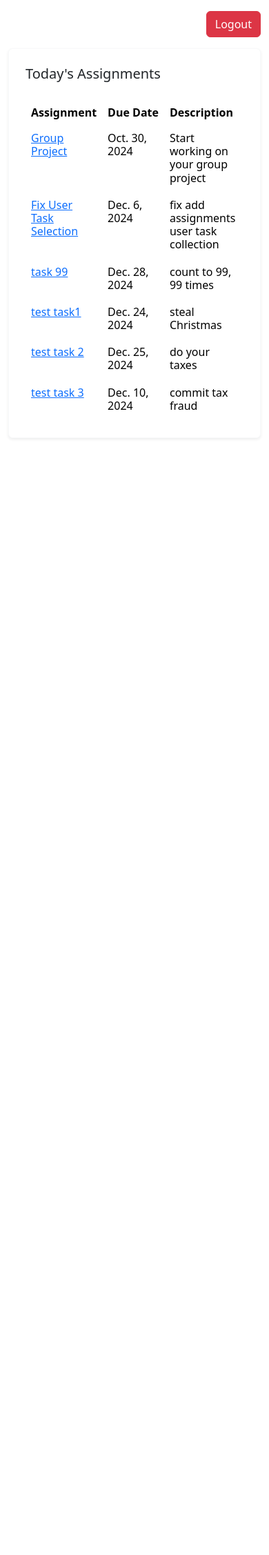
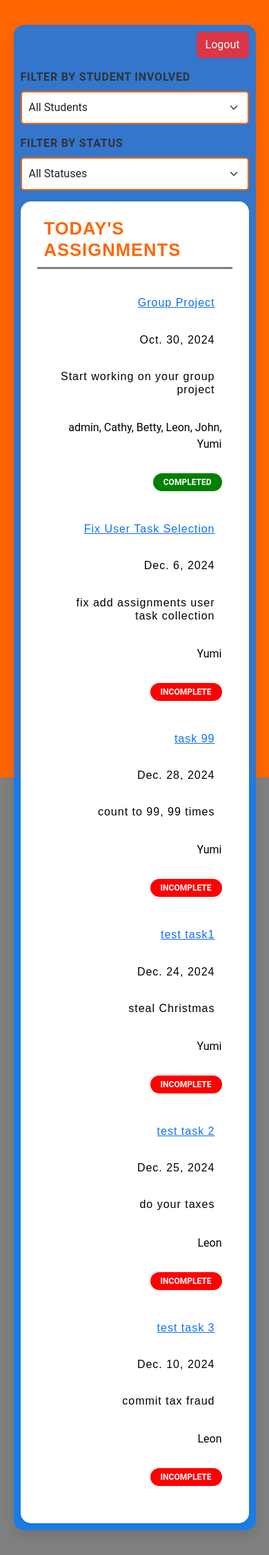
Before and after one commit to Ces-r/3340-softwareproject, a Django app: page /all_assignments/ in a window 390 px wide. Shown: the whole page at 69% size. Before the commit the page ends 636 px from the top, so only its background shows below. Run offline with Django 5.2, Linux system fonts and the light colour scheme; data comes from the database, SQL or seed files in the repository; both versions use the stored data as it was after the commit.

Commit message:
added 1 line to views, worked on all_assignments, assigner html and css fies

```diff
--- /dev/null
+++ b/project/app/static/css/all_assignments.css
@@ -0,0 +1,157 @@
+/* General Styles */
+body {
+    background: linear-gradient(to bottom, #ff6600 50%, #808080 50%); /* Grey */
+    font-family: 'Roboto', sans-serif;
+    color: #333;
+    transition: background-color 0.3s, color 0.3s;
+    margin: 0;
+    padding: 0;
+}
+
+h1, h2, h3, h4, h5, h6 {
+    font-family: 'Poppins', sans-serif;
+    letter-spacing: 1px;
+    margin: 0;
+    padding: 0 10px;
+}
+
+/* Container */
+.container {
+    margin-top: 20px;
+    padding: 20px;
+    background-color: rgba(0, 123, 255, 0.8); /* Blue with transparency */
+    border-radius: 15px;
+    box-shadow: 0 10px 20px rgba(0, 0, 0, 0.1);
+    max-width: 90%;
+    margin: 20px auto;
+}
+
+/* Card */
+.widget-card {
+    border: none;
+    border-radius: 15px;
+    overflow: hidden;
+    background: #fff;
+    transition: transform 0.3s;
+}
+
+/* Card Title */
+.widget-card-title {
+    color: #ff6600; /* Orange */
+    font-size: 1.6em;
+    font-weight: bold;
+    border-bottom: 3px solid #808080; /* Grey */
+    padding-bottom: 10px;
+    text-transform: uppercase;
+}
+
+/* Filter Labels */
+.form-label {
+    font-weight: bold;
+    color: #333;
+    text-transform: uppercase;
+    letter-spacing: 0.05em;
+}
+
+/* Select Inputs */
+.form-select {
+    border: 2px solid #ff6600; /* Orange */
+    border-radius: 5px;
+    padding: 10px;
+    font-size: 1em;
+    margin-bottom: 10px;
+    transition: border-color 0.3s, box-shadow 0.3s;
+}
+
+.form-select:focus {
+    border-color: #808080; /* Grey */
+    box-shadow: 0 0 10px rgba(128, 128, 128, 0.3); /* Grey */
+}
+
+/* Table */
+.table {
+    color: #333;
+    margin-top: 20px;
+    width: 100%;
+    border-spacing: 0 10px;
+}
+
+.table thead th {
+    background-color: #ff6600; /* Orange */
+    color: #ffffff;
+    font-weight: bold;
+    text-transform: uppercase;
+    padding: 15px;
+    border: none;
+}
+
+.table tbody tr {
+    border: none;
+    border-radius: 15px;
+    overflow: hidden;
+    transition: background-color 0.3s;
+}
+
+.table tbody tr:hover {
+    background-color: #f1f1f1;
+}
+
+.table tbody td {
+    padding: 15px;
+    background-color: #ffffff;
+}
+
+/* Status Badges */
+.bg-success {
+    background-color: #008000 !important; /* Green */
+    color: #ffffff;
+    border-radius: 20px;
+    padding: 7px 15px;
+    font-weight: bold;
+    text-transform: uppercase;
+}
+
+.bg-danger {
+    background-color: #ff0000 !important; /* Red */
+    color: #ffffff;
+    border-radius: 20px;
+    padding: 7px 15px;
+    font-weight: bold;
+    text-transform: uppercase;
+}
+
+/* Responsive Design */
+@media (max-width: 768px) {
+    .container {
+        padding: 10px;
+    }
+
+    .table thead {
+        display: none;
+    }
+
+    .table, .table tbody, .table tr, .table td {
+        display: block;
+        width: 100%;
+    }
+
+    .table tr {
+        margin-bottom: 15px;
+    }
+
+    .table td {
+        text-align: right;
+        padding-left: 50%;
+        position: relative;
+    }
+
+    .table td::before {
+        content: attr(data-label);
+        position: absolute;
+        left: 0;
+        width: 50%;
+        padding-left: 15px;
+        font-weight: bold;
+        text-align: left;
+    }
+}
--- a/project/app/templates/all_assignments.html
+++ b/project/app/templates/all_assignments.html
@@ -4,7 +4,7 @@
 {% block title %} Assignments {% endblock %}
 
 {% block styler %}
-<link rel="stylesheet" href="{% static 'css/assignment.css' %}">
+<link rel="stylesheet" href="{% static 'css/all_assignments.css' %}">
 {% endblock %}
 
 {% block content %}
@@ -13,6 +13,26 @@
 
       <div class="d-flex mb-3">
         <a href="{% url 'logout' %}" class="btn btn-danger ms-auto">Logout</a>
+      </div>
+
+      <!-- Filter Options -->
+      <div class="mb-3">
+        <label for="studentFilter" class="form-label">Filter by Student Involved</label>
+        <select id="studentFilter" class="form-select">
+          <option value="">All Students</option>
+          {% for student in students %}
+            <option value="{{ student.username }}">{{ student.username }}</option>
+          {% endfor %}
+        </select>
+      </div>
+
+      <div class="mb-3">
+        <label for="statusFilter" class="form-label">Filter by Status</label>
+        <select id="statusFilter" class="form-select">
+          <option value="">All Statuses</option>
+          <option value="completed">Completed</option>
+          <option value="incomplete">Incomplete</option>
+        </select>
       </div>
 
       <div class="row justify-content-center">
@@ -31,9 +51,9 @@
                       <th>Status</th>
                     </tr>
                   </thead>
-                  <tbody>
+                  <tbody id="taskList">
                     {% for assignment in assignments %}
-                    <tr>
+                    <tr data-students="{% for user in assignment.people_involved.all %}{{ user.username }}{% if not forloop.last %},{% endif %}{% endfor %}" data-status="{% if assignment.completed %}completed{% else %}incomplete{% endif %}">
                       <td>
                         <h6 class="mb-1">
                           <a href="{% url 'assignment' assignment.slug %}">{{ assignment.title }}</a>
@@ -70,4 +90,36 @@
       </div>
     </div>
 </section>
+
+<script>
+  document.addEventListener("DOMContentLoaded", function() {
+    document.getElementById('studentFilter').addEventListener('change', filterTasks);
+    document.getElementById('statusFilter').addEventListener('change', filterTasks);
+
+    function filterTasks() {
+      const studentFilter = document.getElementById('studentFilter').value.toLowerCase();
+      const statusFilter = document.getElementById('statusFilter').value.toLowerCase();
+
+      console.log('Student Filter:', studentFilter); // Debugging: Check selected student filter value
+      console.log('Status Filter:', statusFilter);   // Debugging: Check selected status filter value
+
+      document.querySelectorAll('#taskList tr').forEach(row => {
+        const students = row.getAttribute('data-students').toLowerCase().split(',');
+        const status = row.getAttribute('data-status').toLowerCase();
+
+        console.log('Students in Row:', students); // Debugging: Check students in row
+        console.log('Status in Row:', status);     // Debugging: Check status in row
+
+        const studentMatch = studentFilter === '' || students.includes(studentFilter);
+        const statusMatch = statusFilter === '' || status === statusFilter;
+
+        if (studentMatch && statusMatch) {
+          row.style.display = '';
+        } else {
+          row.style.display = 'none';
+        }
+      });
+    }
+  });
+</script>
 {% endblock %}
--- a/project/app/views.py
+++ b/project/app/views.py
@@ -126,7 +126,8 @@ def assigner_view(request):
 def all_assignments_view(request):
     # Fetch all assignments from the database
     assignments = Assignment.objects.all()
-    return render(request, 'all_assignments.html', {'assignments': assignments, 'role': 'user'})
+    students = CustomUser.objects.all()
+    return render(request, 'all_assignments.html', {'assignments': assignments, 'students': students, 'role': 'user'})
 
 # view for detailed employee tasks
 def assignment_view(request, assignment_slug):
```
Also changed, not shown: project/app/static/css/assigner.css (added, +157 -0 lines), project/app/templates/assigner.html (+70 -9 lines), project/db.sqlite3.
